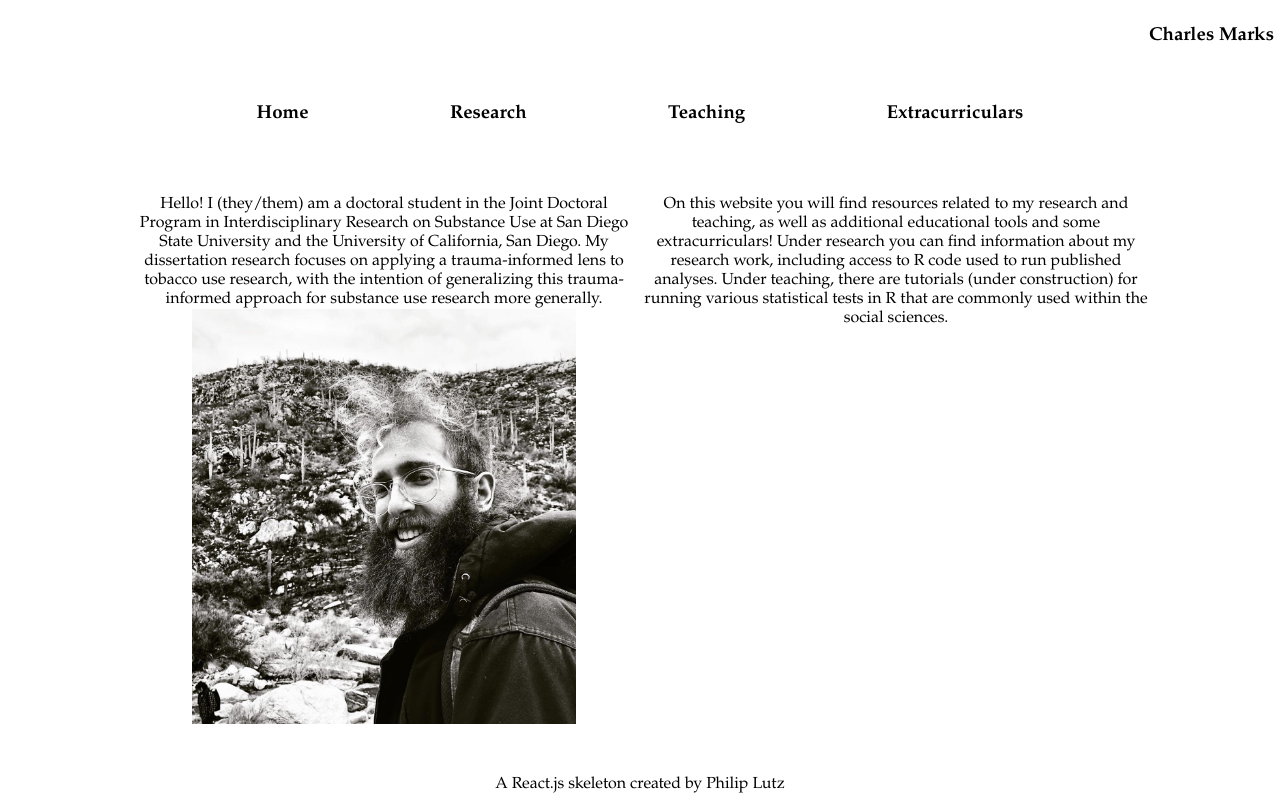
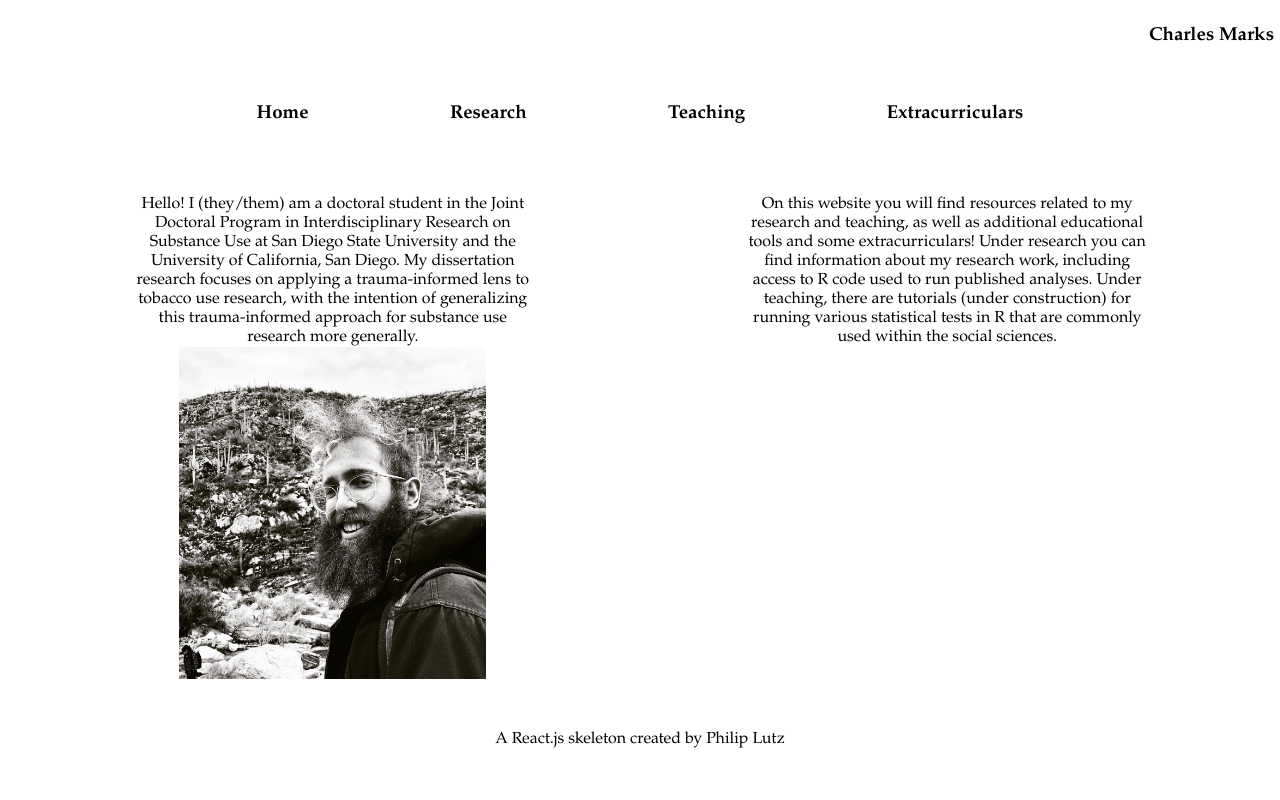
Before and after one commit to cmarkymark/portfolio-marks, a React (Create React App) app: page / in a window 1280 px wide. Built offline with nearby package versions, Linux system fonts and the light colour scheme.

Commit message:
Update Landing.js

```diff
--- a/src/components/landing/Landing.js
+++ b/src/components/landing/Landing.js
@@ -10,8 +10,10 @@ const Landing = ({landing}) => {
     Hello! I (they/them) am a doctoral student in the Joint Doctoral Program in Interdisciplinary Research on Substance Use at San Diego State
     University and the University of California, San Diego. My dissertation research focuses on applying a trauma-informed lens to tobacco use
     research, with the intention of generalizing this trauma-informed approach for substance use research more generally.
+    <br/>
     <img class="image" src="Pics/myface.jpg" alt=""/>
   </div>
+  <div class="spacer"></div>
   <div class="column"> On this website you will find resources related to my research and teaching, as well as additional educational tools and
     some extracurriculars! Under research you can find information about my research work, including access to R code used to run published analyses. Under
   teaching, there are tutorials (under construction) for running various statistical tests in R that are commonly used within the social sciences.
```
